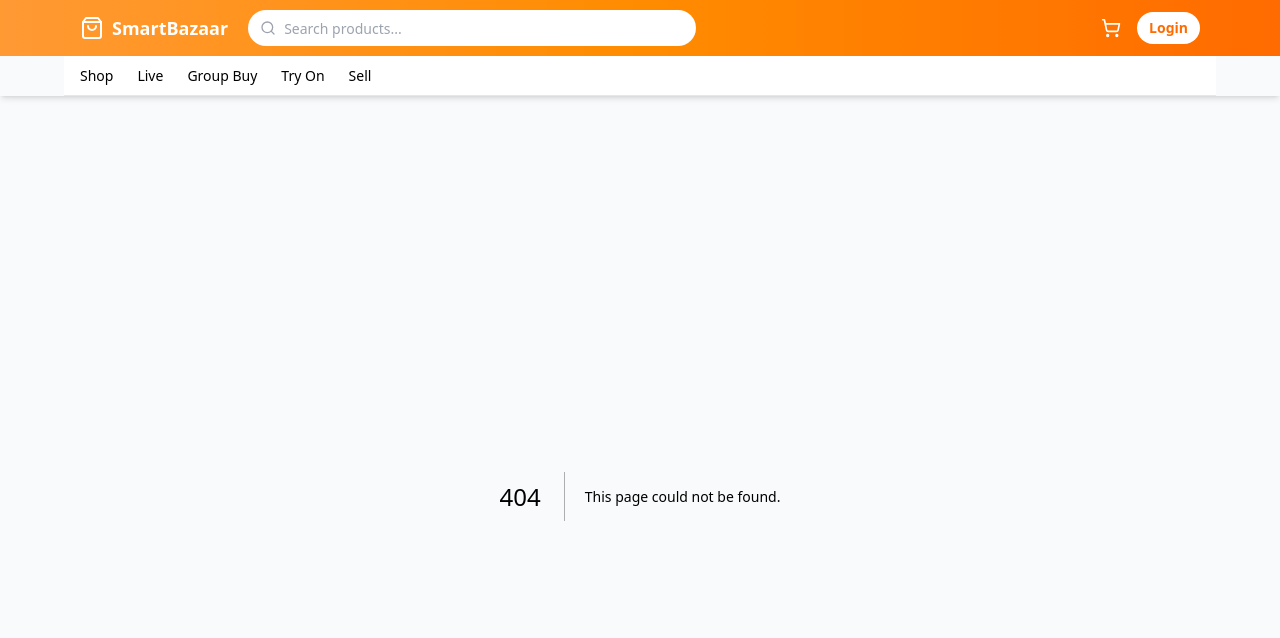
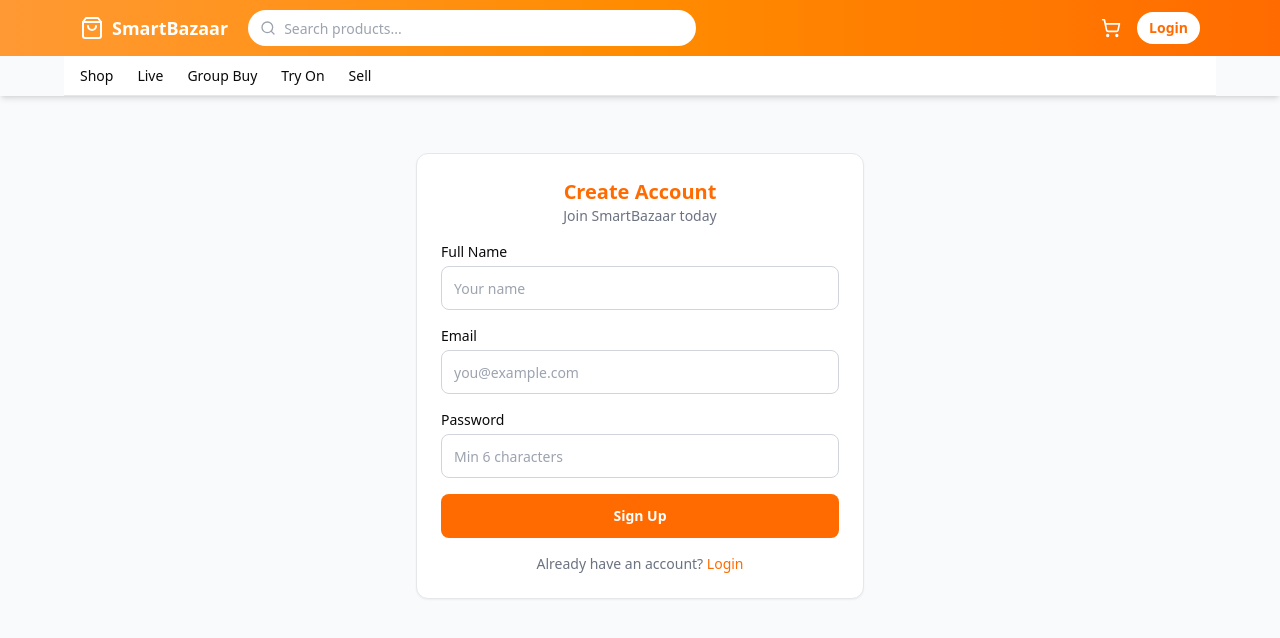
Before and after one commit to noimnotanshul/SmartBazaar_, a Next.js app: page /auth/signup in a window 1280 px wide. Before the commit this address had no page. Shown: the top 638 px of the page. Built offline with nearby package versions, Linux system fonts and the light colour scheme; no server answers.

Commit message:
Create page.tsx

```diff
--- /dev/null
+++ b/app/auth/signup/page.tsx
@@ -0,0 +1,9 @@
+import { SignupForm } from "@/components/auth/signup-form"
+
+export default function SignupPage() {
+  return (
+    <div className="min-h-[70vh] flex items-center justify-center px-4 py-10">
+      <SignupForm />
+    </div>
+  )
+}
```
